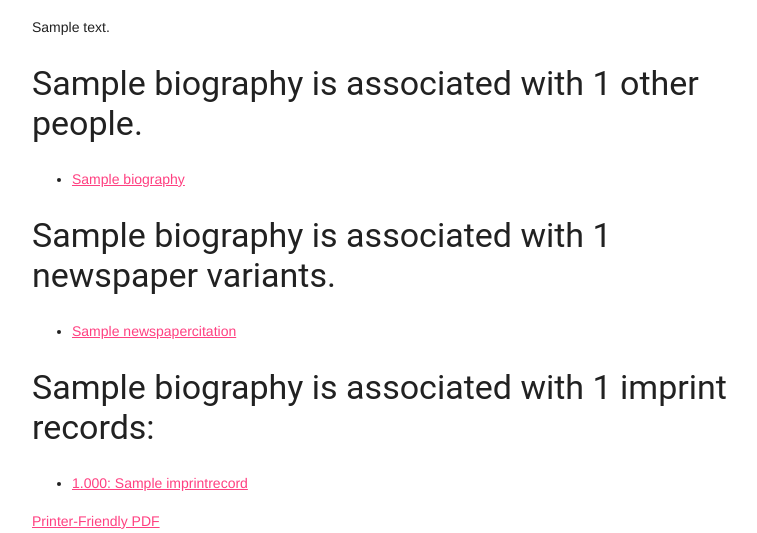
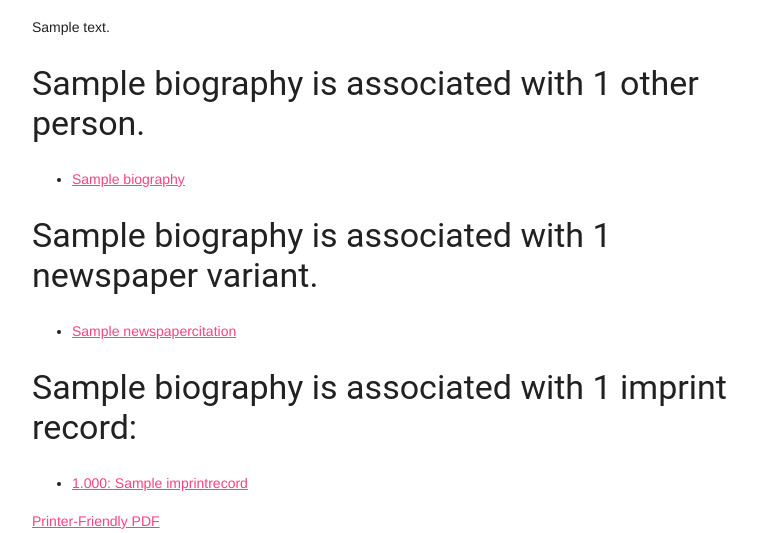
Before and after one commit to lbowenbiggs/virginia-priniting-db, a Django app: page /bio/1/ in a window 1280 px wide. Shown: the part 429-962 px from the top of the page, without its empty margins (224-981 px from the left). Run offline with Django 3.2, Linux system fonts and the light colour scheme; tables that the repository leaves empty hold one stand-in row (values such as "Sample post").

Commit message:
Handle plurals correctly

```diff
--- a/VirginiaPrinting/templates/VirginiaPrinting/biography.html
+++ b/VirginiaPrinting/templates/VirginiaPrinting/biography.html
@@ -69,7 +69,7 @@
 <h3>Notes</h3>
 <p>{{ biography.notes }}</p>
 
-<h3>{{ biography.name }} is associated with {{ biography.associates.count }} other people.</h3>
+<h3>{{ biography.name }} is associated with {{ biography.associates.count }} other pe{{ biography.associates.count|pluralize:"rson,ople" }}.</h3>
 {% if biography.associates.exists %}
     <ul>
         {% for associate in biography.associates.all %}
@@ -78,7 +78,7 @@
     </ul>
 {% endif %}
 
-<h3>{{ biography.name }} is associated with {{ biography.newspapercitation_set.count }} newspaper variants.</h3>
+<h3>{{ biography.name }} is associated with {{ biography.newspapercitation_set.count }} newspaper variant{{ biography.newspapercitation_set.count|pluralize }}.</h3>
 {% if biography.newspapercitation_set.exists %}
     <ul>
         {% for citation in biography.newspapercitation_set.all %}
@@ -87,7 +87,7 @@
     </ul>
 {% endif %}
 
-<h3>{{ biography.name }} is associated with {{ biography.imprintrecord_set.count }} imprint records:</h3>
+<h3>{{ biography.name }} is associated with {{ biography.imprintrecord_set.count }} imprint record{{ biography.imprintrecord_set.count|pluralize }}:</h3>
 {% if biography.imprintrecord_set.exists %}
     <ul>
         {% for imprint in biography.imprintrecord_set.all %}
--- a/VirginiaPrinting/templates/VirginiaPrinting/imprint_record.html
+++ b/VirginiaPrinting/templates/VirginiaPrinting/imprint_record.html
@@ -62,7 +62,7 @@
 <p>{{ imprint_record.notes }}</p>
 
 {% if imprint_record.associates.exists %}
-    <p>There are {{ imprint_record.associates.count }} people associated with this imprint record:</p>
+    <p>There {{ imprint_record.associates.count|pluralize:"is,are" }} {{ imprint_record.associates.count }} pe{{ imprint_record.associates.count|pluralize:"rson,ople" }} associated with this imprint record:</p>
     <ul>
         {% for bio in imprint_record.associates.all %}
             <li><a href="{% url 'VPDB:bio_detail' bio.id %}">{{ bio.name }}</a></li>
--- a/VirginiaPrinting/templates/VirginiaPrinting/newspaper_citation.html
+++ b/VirginiaPrinting/templates/VirginiaPrinting/newspaper_citation.html
@@ -65,7 +65,7 @@
 <p><em>{{ newspaper_citation.title }}</em> is part of the <a href="{% url 'VPDB:news_hist_detail' newspaper_citation.lineage_id %}">{{ newspaper_citation.lineage.group_title }} Lineage</a>. For detailed information on all the variants in the {{ newspaper_citation.lineage.group_title }} Lineage, <a href="{% static 'VirginiaPrinting/records/journal_citations/' %}{{ newspaper_citation.pdf_location }}">see here.</a></p>
 
 {% if newspaper_citation.associates.exists %}
-    <p>There are {{ newspaper_citation.associates.count }} people associated with {{ newspaper_citation.title }}:</p>
+    <p>There {{ newspaper_citation.associates.count|pluralize:"is,are" }} {{ newspaper_citation.associates.count }} pe{{ newspaper_citation.associates.count|pluralize:"rson,ople" }} associated with {{ newspaper_citation.title }}:</p>
     <ul>
     {% for associate in newspaper_citation.associates.all %}
         <li><a href="{% url 'VPDB:bio_detail' associate.id %}">{{ associate.name }}</a></li>
--- a/VirginiaPrinting/templates/VirginiaPrinting/newspaper_history.html
+++ b/VirginiaPrinting/templates/VirginiaPrinting/newspaper_history.html
@@ -61,7 +61,7 @@
     </a>
 </p>
 
-<p>This lineage covers {{ newspaper_history.newspapercitation_set.count }} variants:</p>
+<p>This lineage covers {{ newspaper_history.newspapercitation_set.count }} variant{{ newspaper_history.newspapercitation_set.count|pluralize }}:</p>
 <ul>
     {% for variant in newspaper_history.newspapercitation_set.all %}
         <li><a href="{% url 'VPDB:news_cite_detail' variant.id %}">{{ variant.variant_number }}: {{ variant.title }}</a></li>
--- a/VirginiaPrinting/templates/VirginiaPrinting/search_results.html
+++ b/VirginiaPrinting/templates/VirginiaPrinting/search_results.html
@@ -51,7 +51,7 @@
 
 <h1>Index of Virginia Printing</h1>
 
-<h2>{{ biographies.count }} biographies matching {{ search_term }}</h2>
+<h2>{{ biographies.count }} biograph{{ biographies.count|pluralize:"y,ies" }} matching {{ search_term }}</h2>
 
 <h3>Field Search</h3>
 <form action="{% url 'VPDB:field_search' %}" method="get">
```
